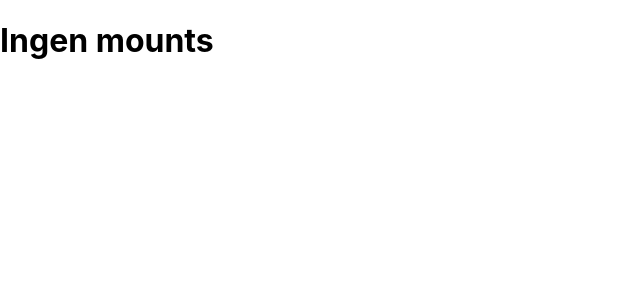
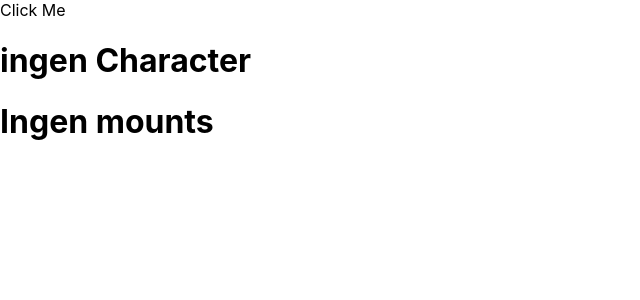
Before and after one commit to Freddiiy/mount-viewer-frontend, a Next.js app: page / in a window 1280 px wide. Shown: the top 300 px of the page, without its empty margins (0-640 px from the left). Built offline with nearby package versions, Linux system fonts and the light colour scheme.

Commit message:
add character and button

```diff
--- a/pages/index.tsx
+++ b/pages/index.tsx
@@ -1,23 +1,52 @@
-import type { NextPage } from 'next'
+import type {NextPage} from 'next'
 import Head from 'next/head'
 import Image from 'next/image'
 import styles from '../styles/Home.module.css'
 import {IMount} from "../utils/types/Mount.t";
 import axios from "axios";
-import {useEffect, useState} from "react";
+import React, {useEffect, useState} from "react";
+import {ICharacter} from "../utils/types/Character.t";
+import mount from "./mount";
+import Link from "next/link";
+import react from 'react'
 
 const Home: NextPage = () => {
+
+
+    // Fetching data from mounts
     const [mount, setMount] = useState<IMount>();
     useEffect(() => {
-      async function getMounts(){
+        async function getMounts() {
             const ikkeFetch = await axios.get<IMount>("url");
             const data = await ikkeFetch.data;
             setMount(data);
         }
     })
+// fetching data for Character
+    const [character, setCharacter] = useState<ICharacter>();
+    useEffect(() => {
+        async function getCharacter() {
+            const fetchC = await axios.get<ICharacter>("url");
+            const data = await fetchC.data;
+            setCharacter(data);
+        }
+    })
+    const MyButton = React.forwardRef(({ onClick, href }, ref) => {
+        return (
+            <a href={href} onClick={onClick} ref={ref}>
+                Click Me
+            </a>
+        )
+    })
+
     return (
         <>
+<Link href="/mount" passHref>
+    <MyButton/>
+</Link>
+        {character ? <h1>{character.name}</h1> : <h1>ingen Character</h1>}
         {mount ? <h1>{mount.mountId}</h1> : <h1>Ingen mounts</h1>}
+
         </>
     )
 }
--- /dev/null
+++ b/pages/mount.tsx
@@ -0,0 +1,13 @@
+import {NextPage} from "next";
+
+const mount: NextPage = () => {
+
+    return (
+        <>
+
+        <h1>hej</h1>
+        </>
+    )
+}
+
+export default mount
--- /dev/null
+++ b/utils/types/Character.t.ts
@@ -0,0 +1,5 @@
+export interface ICharacter{
+    CharacterID: number,
+    name: string,
+    Faction: string,
+}
--- a/utils/types/Mount.t.ts
+++ b/utils/types/Mount.t.ts
@@ -2,4 +2,5 @@ export interface IMount {
 	mountId: number,
 	name: string,
 	isOwned: boolean,
+	ItemId : number,
 }
```
Lines whose indentation alone changed are shown as unchanged.
